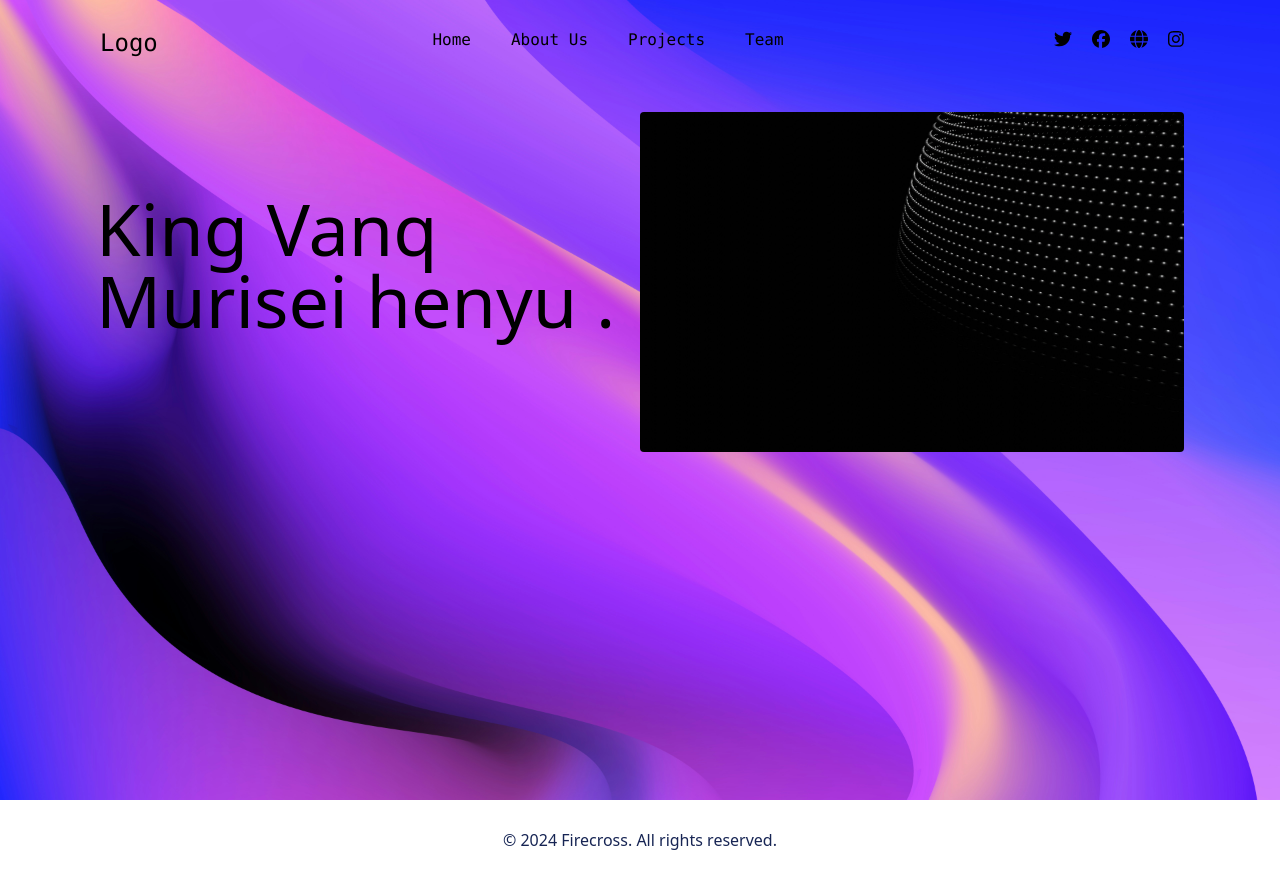
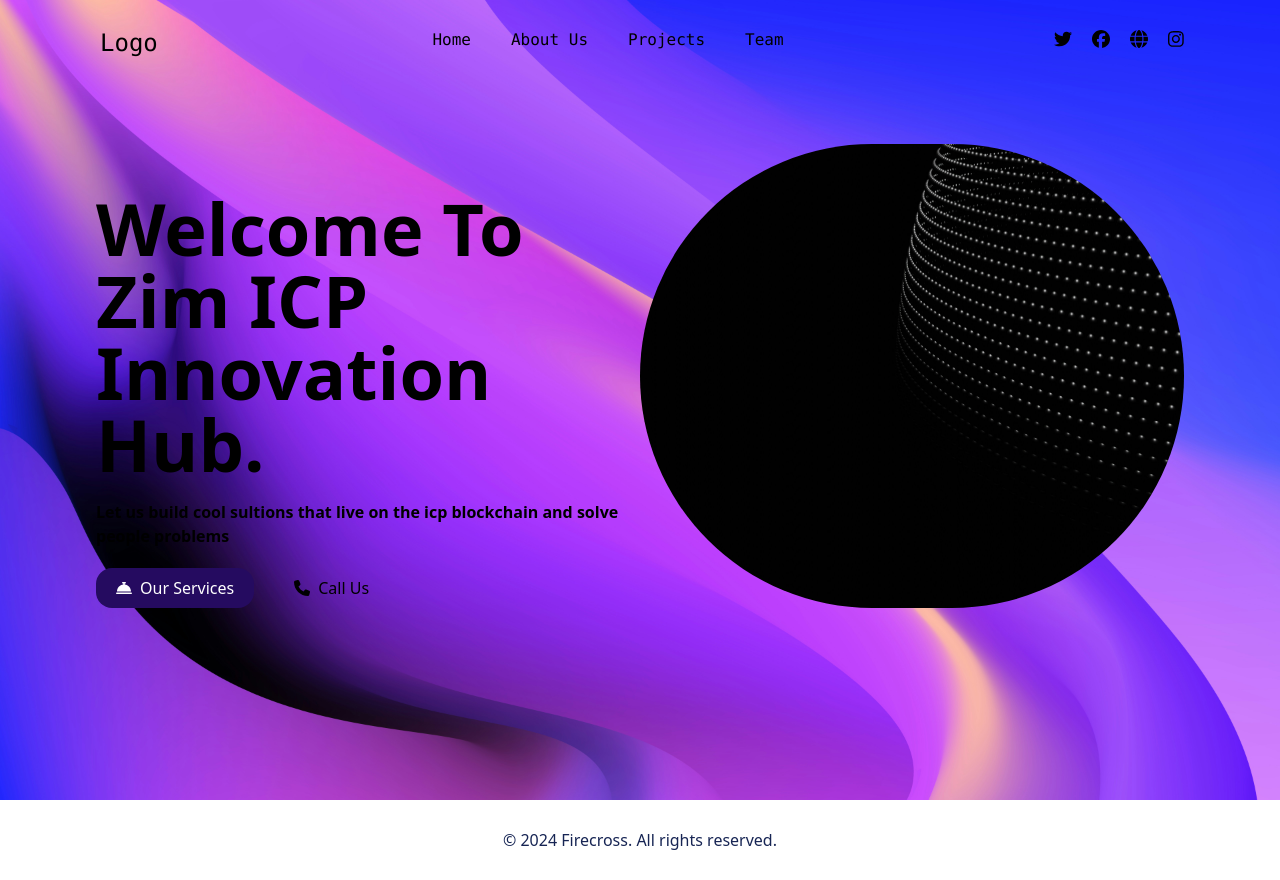
Before and after one commit to sameicp/zimhub-tailwind, a React (Vite) app: page / in a window 1280 px wide. Built offline with nearby package versions, Linux system fonts and the light colour scheme.

Commit message:
del
mybackup

```diff
--- a/src/pages/Home.jsx
+++ b/src/pages/Home.jsx
@@ -1,4 +1,7 @@
 import Navbar from "../components/Navbar";
+import { FontAwesomeIcon } from '@fortawesome/react-fontawesome'
+import { faConciergeBell, faPhone } from '@fortawesome/free-solid-svg-icons'
+
 
 function Home() {
     return (
@@ -9,10 +12,24 @@ function Home() {
             <Navbar />
 
             <div className="flex justify-between">
-                <div>
-                    <h1 className="text-7xl mt-28">King Vanq Murisei henyu .</h1>
+                <div className=" w-11/12">
+                    <h1 className="text-7xl mt-28 font-semibold">Welcome To Zim ICP Innovation Hub.</h1>
+                    <p className="font-bold mt-5">Let us build cool sultions that live on the icp blockchain
+                        and solve people problems
+                    </p>
+                    <div className="flex space-x-10 mt-5">
+                        <button className="bg-blacky text-white px-5 py-2 rounded-2xl flex items-center space-x-2">
+                            <FontAwesomeIcon icon={faConciergeBell} />
+                            <span>Our Services</span>
+                        </button>
+                        <button className="flex items-center space-x-2">
+                            <FontAwesomeIcon icon={faPhone} />
+                            <span>Call Us</span>
+                        </button>
+                    </div>
+
                 </div>
-                <img src="/bg.jpg" className="w-6/12 mt-8 rounded" alt="No Image" />
+                <img src="/bg.jpg" className="w-6/12 mt-16 rounded-full" alt="No Image" />
 
             </div>
         </div>
--- a/src/pages/myBack.jsx
+++ /dev/null
@@ -1,27 +0,0 @@
-import Navbar from "../components/Navbar";
-
-function Home() {
-    return (
-        <div
-            className="min-h-screen px-24 bg-fixed bg-center bg-cover"
-            style={{ backgroundImage: "url('/bg2.jpg')" }}
-        >
-            <Navbar />
-            <div className="flex-1">
-                <div>
-                    <h1 className="text-2xl font-semibold">Welcome To Zim ICP Innovation Hub</h1>
-                    <p className="font-bold mt-5">Let us build cool sultions that live on the icp blockchain and solve people s problems</p>
-                    <div className="flex space-x-10 mt-5">
-                        <button>Our Services</button>
-                        <button>Call Us</button>
-                    </div>
-                </div>
-                <div>
-                    <img className="w-8/12 ml-80 rounded-lg mt-5" src="/bg.jpg" alt="No Img" />
-                </div>
-            </div>
-        </div>
-    );
-}
-
-export default Home;
--- a/tailwind.config.js
+++ b/tailwind.config.js
@@ -15,6 +15,7 @@ export default {
         'bluey': '#3433fc',
         'dark': '#1a0936',
         'blu': '#b25ffb',
+        'goldy': "#f5b0aa"
       }
     },
   },
```
